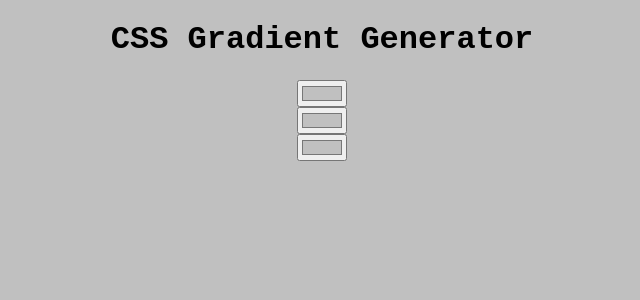
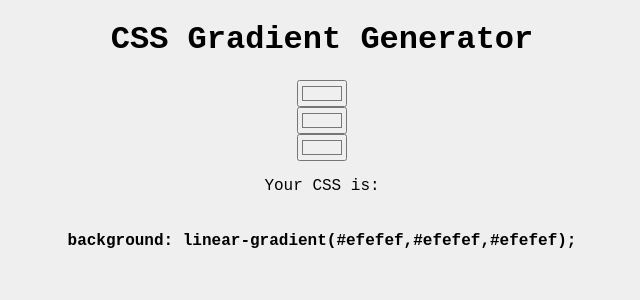
Before and after one commit to irahrosete/css-gradient-generator, a React (Create React App) app: page / in a window 1280 px wide. Shown: the top 300 px of the page, without its empty margins (318-958 px from the left). Built offline with nearby package versions, Linux system fonts and the light colour scheme.

Commit message:
refactor to use hooks and add tests

```diff
--- a/src/App.js
+++ b/src/App.js
@@ -1,9 +1,11 @@
-import { Component } from 'react'
+import { useState } from 'react'
 import styled from 'styled-components'
 import './App.css';
 
+/* background-color: ${props => props.backgroundColor[0]}; */
+// background: linear-gradient();
 const StyledMain = styled.main`
-  background-color: ${props => props.backgroundColor[0]};
+  ${props => props.backgroundCSS}
   font-family: 'Courier New', Courier, monospace;
   display: flex;
   flex-direction: column;
@@ -12,36 +14,83 @@ const StyledMain = styled.main`
   width: 100%
 `
 
-class App extends Component {
-  state = {
-    backgroundColor: ["#c0c0c0", "#c0c0c0", "#c0c0c0"]
+// takes in an array of background colours and returns CSS for a gradient background
+export const generateBackgroundCSS = (backgroundColors) => {
+  let output = "background: linear-gradient("
+  // loop over the background colours, add each one to the string
+  output += backgroundColors.join(",")
+  output += ");"
+  return output
 }
 
-  handleColorChange = (event, i) => {
+const App = () => {
+  const [backgroundColors, setBackgroundColors] = useState(["#efefef", "#efefef", "#efefef"])
+
+  const handleColorChange = (event, i) => {
     const newColor = event.target.value
     // create a copy of the backgroundColor array
-    const newBackgroundColor = [...this.state.backgroundColor]
+    const newBackgroundColors = [...backgroundColors]
     // change the value of the array to the new color
-    newBackgroundColor[i] = newColor
+    newBackgroundColors[i] = newColor
     console.log(newColor)
-    this.setState({ backgroundColor: newBackgroundColor})
+    setBackgroundColors(newBackgroundColors)
   }
 
-	render() {
-    const { backgroundColor } = this.state
+  const backgroundCSS = generateBackgroundCSS(backgroundColors)
+
   return (
-			<StyledMain backgroundColor={backgroundColor}>
+    <StyledMain backgroundCSS={backgroundCSS}>
       <h1>CSS Gradient Generator</h1>
-        {backgroundColor.map((color, i) => {
+      {backgroundColors.map((color, i) => {
         return (
           <input type="color"
             value={color}
-              onChange={(event) => this.handleColorChange(event, i)} />
+            onChange={(event) => handleColorChange(event, i)}
+            key={i}
+          />
         )
       })}
+      <p>
+        Your CSS is:
+      </p>
+      <h4>
+        {backgroundCSS}
+      </h4>
     </StyledMain>
   )
 }
-}
 
 export default App;
+
+// -----
+// class OldApp extends Component {
+//   state = {
+//     backgroundColor: ["#c0c0c0", "#c0c0c0", "#c0c0c0"]
+//   }
+
+//   handleColorChange = (event, i) => {
+//     const newColor = event.target.value
+//     // create a copy of the backgroundColor array
+//     const newBackgroundColor = [...this.state.backgroundColor]
+//     // change the value of the array to the new color
+//     newBackgroundColor[i] = newColor
+//     console.log(newColor)
+//     this.setState({ backgroundColor: newBackgroundColor})
+//   }
+
+// 	render() {
+//     const { backgroundColor } = this.state
+// 		return (
+// 			<StyledMain backgroundColor={backgroundColor}>
+// 				<h1>CSS Gradient Generator</h1>
+//         {backgroundColor.map((color, i) => {
+//           return (
+//             <input type="color"
+//               value={color}
+//               onChange={(event) => this.handleColorChange(event, i)} />
+//           )
+//         })}
+// 			</StyledMain>
+// 		)
+// 	}
+// }
```
Also changed, not shown: 1 other file (tests, documents, lock files or other folders). Lines whose indentation alone changed are shown as unchanged.
